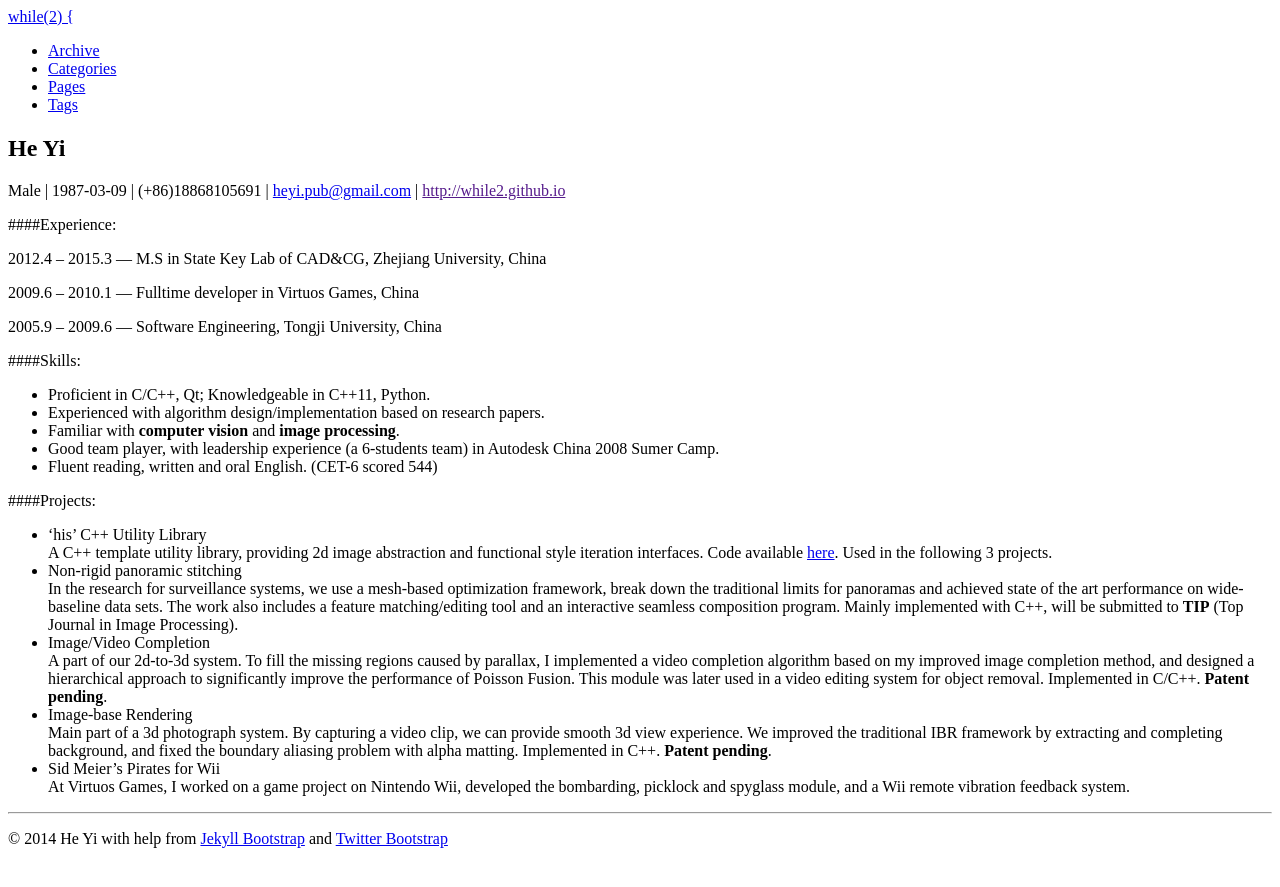
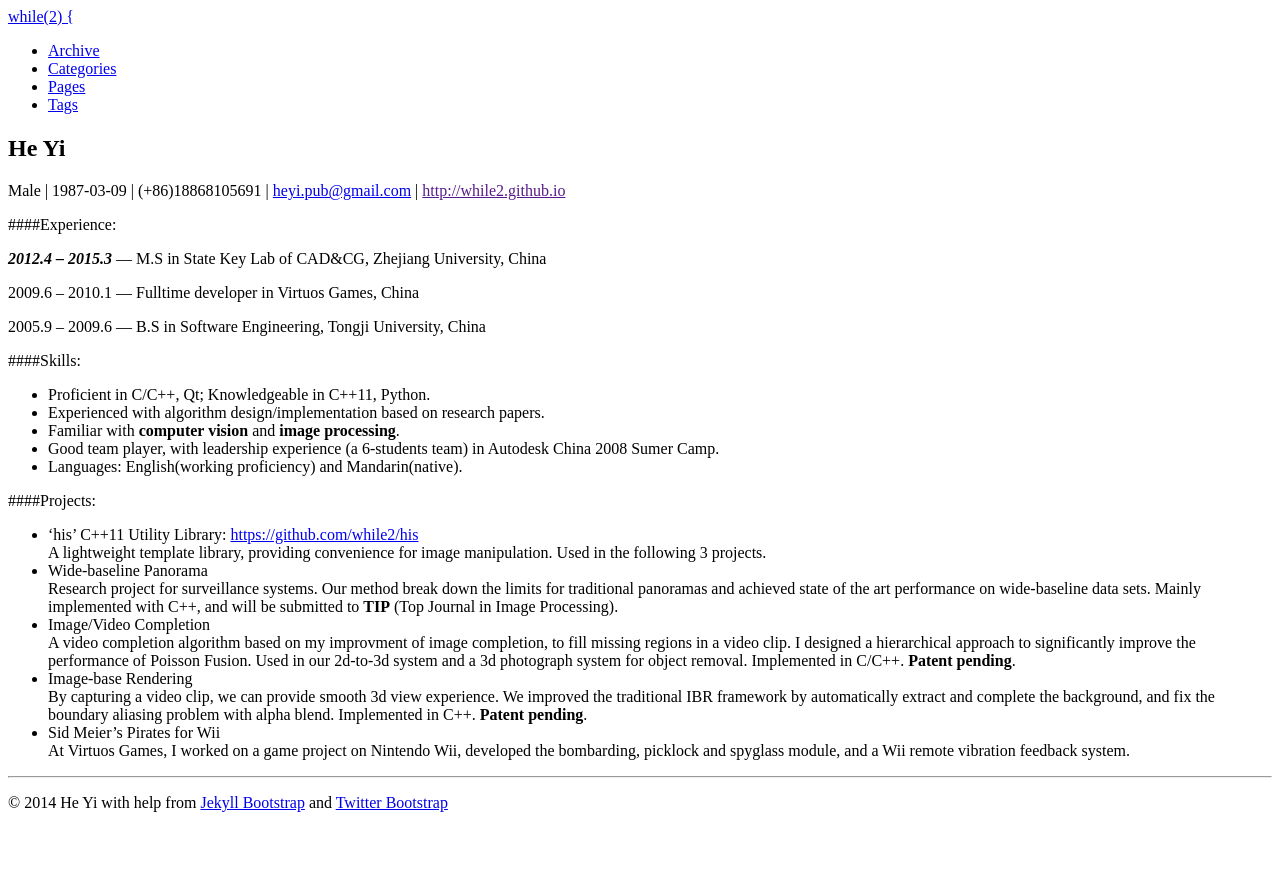
Before and after one commit to while2/while2.github.io, a Jekyll site: the page built from static/resume.md, in a window 1280 px wide. Shown: the top 887 px of the page. Built offline with Jekyll 4.4.1, drawn with Linux system fonts in a browser that asks for light colours.

Commit message:
update resume

```diff
--- a/static/resume.md
+++ b/static/resume.md
@@ -6,11 +6,11 @@ Male \| 1987-03-09 \| (+86)18868105691 \| [heyi.pub@gmail.com](heyi.pub@gmail.co
 
 ####Experience:
 
-2012.4 – 2015.3 --- M.S in State Key Lab of CAD&CG, Zhejiang University, China
+__*2012.4 – 2015.3*__ --- M.S in State Key Lab of CAD&CG, Zhejiang University, China
 
 2009.6 – 2010.1 --- Fulltime developer in Virtuos Games, China
 
-2005.9 – 2009.6 --- Software Engineering, Tongji University, China
+2005.9 – 2009.6 --- B.S in Software Engineering, Tongji University, China
 
 ####Skills:
 
@@ -19,17 +19,17 @@ Male \| 1987-03-09 \| (+86)18868105691 \| [heyi.pub@gmail.com](heyi.pub@gmail.co
 * Familiar with __computer vision__ and __image processing__.
 * Good team player, with leadership experience (a 6-students team) in Autodesk
 China 2008 Sumer Camp.
-* Fluent reading, written and oral English. (CET-6 scored 544)
+* Languages: English(working proficiency) and Mandarin(native).
 
 ####Projects:
 
-* 'his’ C++ Utility Library <br/>
-A C++ template utility library, providing 2d image abstraction and functional style iteration interfaces. Code available [here](https://github.com/while2/his). Used in the following 3 projects.
-* Non-rigid panoramic stitching <br/>
-In the research for surveillance systems, we use a mesh-based optimization framework, break down the traditional limits for panoramas and achieved state of the art performance on wide-baseline data sets. The work also includes a feature matching/editing tool and an interactive seamless composition program. Mainly implemented with C++, will be submitted to __TIP__ (Top Journal in Image Processing).
+* 'his' C++11 Utility Library: [https://github.com/while2/his](https://github.com/while2/his)<br/>
+A lightweight template library, providing convenience for image manipulation. Used in the following 3 projects.
+* Wide-baseline Panorama <br/>
+Research project for surveillance systems. Our method break down the limits for traditional panoramas and achieved state of the art performance on wide-baseline data sets. Mainly implemented with C++, and will be submitted to __TIP__ (Top Journal in Image Processing).
 * Image/Video Completion <br/>
-A part of our 2d-to-3d system. To fill the missing regions caused by parallax, I implemented a video completion algorithm based on my improved image completion method, and designed a hierarchical approach to significantly improve the performance of Poisson Fusion. This module was later used in a video editing system for object removal. Implemented in C/C++. __Patent pending__.
+A video completion algorithm based on my improvment of image completion, to fill missing regions in a video clip. I designed a hierarchical approach to significantly improve the performance of Poisson Fusion. Used in our 2d-to-3d system and a 3d photograph system for object removal. Implemented in C/C++. __Patent pending__.
 * Image-base Rendering <br/>
-Main part of a 3d photograph system. By capturing a video clip, we can provide smooth 3d view experience. We improved the traditional IBR framework by extracting and completing background, and fixed the boundary aliasing problem with alpha matting. Implemented in C++. __Patent pending__.
+By capturing a video clip, we can provide smooth 3d view experience. We improved the traditional IBR framework by automatically extract and complete the background, and fix the boundary aliasing problem with alpha blend. Implemented in C++. __Patent pending__.
 * Sid Meier’s Pirates for Wii <br/>
 At Virtuos Games, I worked on a game project on Nintendo Wii, developed the bombarding, picklock and spyglass module, and a Wii remote vibration feedback system.
```
